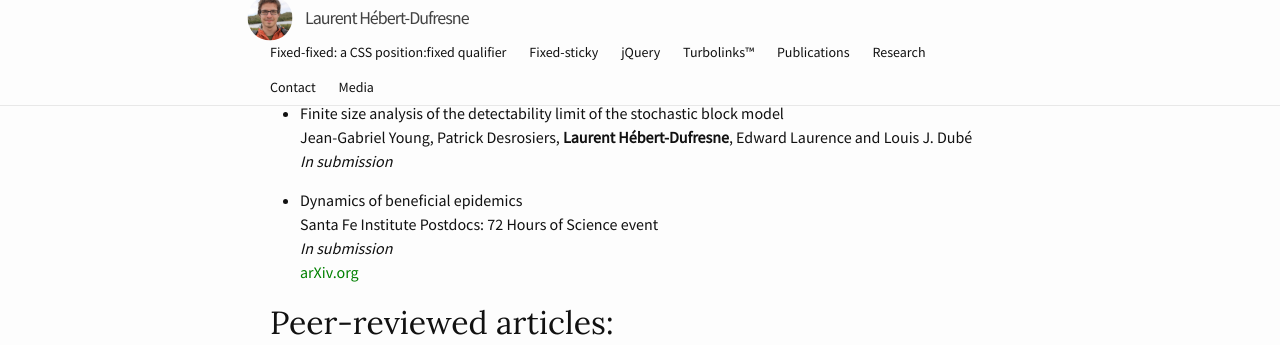
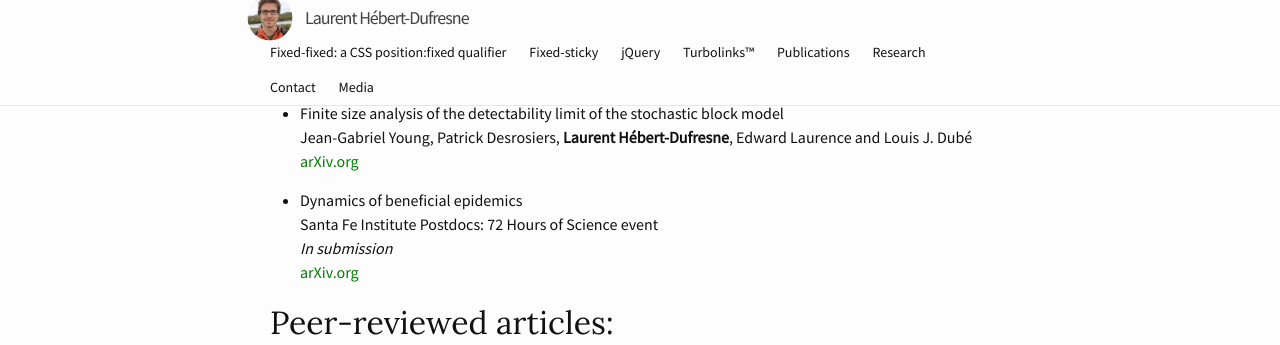
Before and after one commit to laurenthebertdufresne/laurenthebertdufresne.github.io, a Jekyll site: the page built from _pages/publications.md, in a window 1280 px wide and 900 px high, scrolled down 646 px. Shown: the top 345 px of the window. Built offline with Jekyll 4.4.1, drawn with Linux system fonts in a browser that asks for light colours.

Commit message:
new arXiv link

```diff
--- a/_pages/publications.md
+++ b/_pages/publications.md
@@ -22,7 +22,7 @@ weight: 3
 
 *  Finite size analysis of the detectability limit of the stochastic block model
     Jean-Gabriel Young, Patrick Desrosiers, **Laurent Hébert-Dufresne**, Edward Laurence and Louis J. Dubé
-    _In submission_
+    [arXiv.org](https://arxiv.org/abs/1701.00062)
 
 *   Dynamics of beneficial epidemics
     Santa Fe Institute Postdocs: 72 Hours of Science event
```
